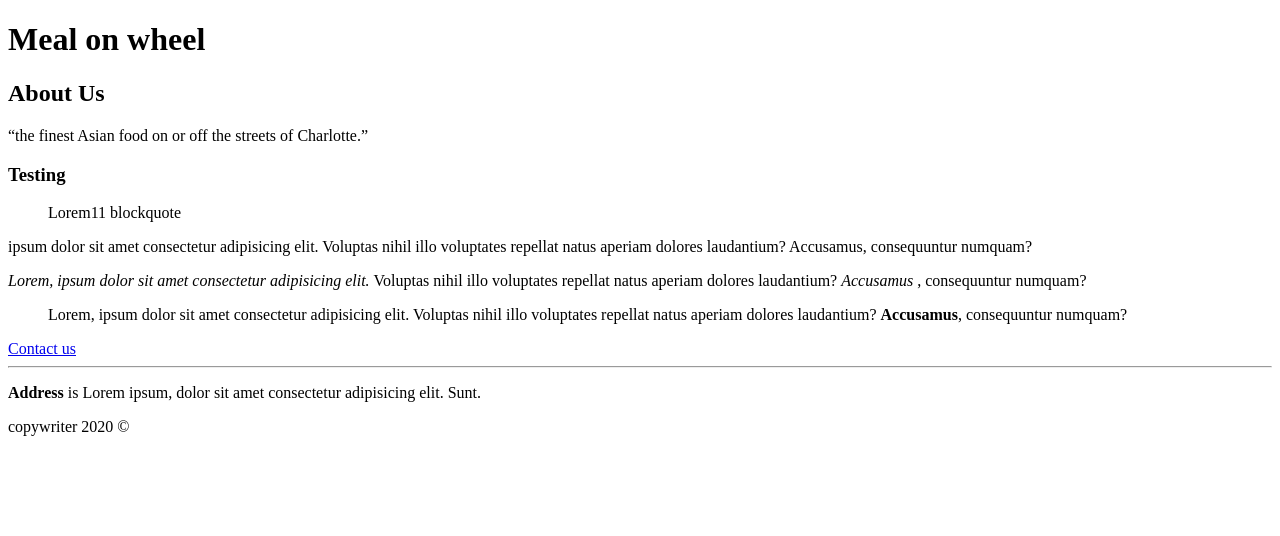
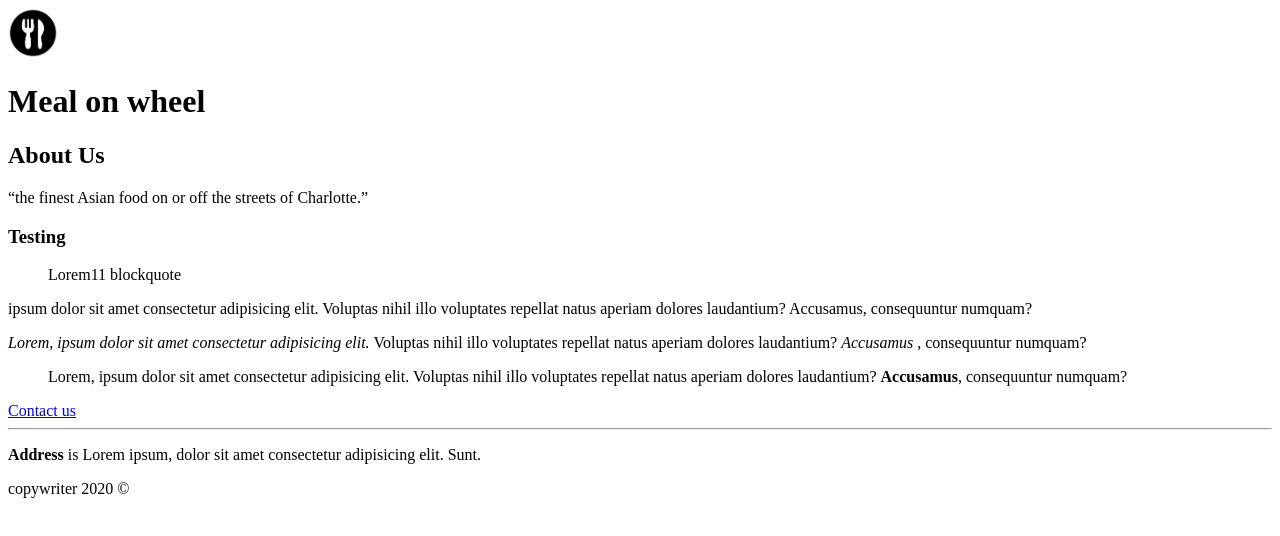
Before and after one commit to BojanMijatovic/newStart, a plain HTML site: page resturant.html in a window 1280 px wide. Drawn offline with Linux system fonts and the light colour scheme.

Commit message:
add img on header

```diff
--- a/resturant.html
+++ b/resturant.html
@@ -12,13 +12,14 @@
   </head>
   <body>
     <header>
+        <a href="http://google.com"><img src="./img/meal.png" alt="meal" width="50" height="50"></a>
       <h1>Meal on wheel</h1>
     </header>
     <main>
       <article>
         <h2>About Us</h2>
-        <q>the finest Asian food on or off the streets of Charlotte.</q>
-        <h3>Testing</h3>
+        <q>the finest Asian food on or off the streets of Charlotte.</q> <br>
+              <h3>Testing</h3>
         <p>
           <blockquote>Lorem11 blockquote</blockquote> ipsum dolor sit amet consectetur adipisicing elit. Voluptas nihil illo voluptates repellat natus aperiam dolores laudantium?
           Accusamus, consequuntur numquam?
```
Also changed, not shown: img/meal.png (added).
